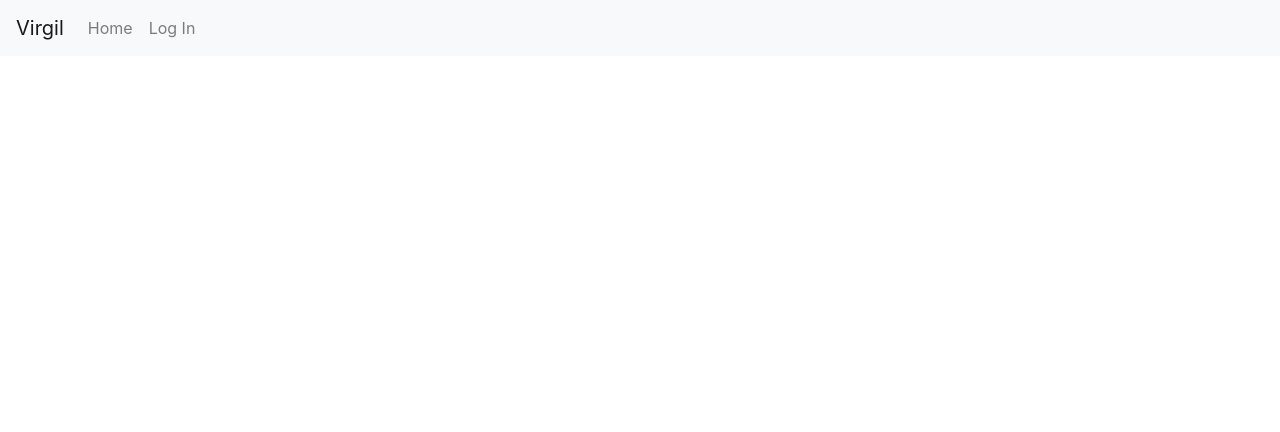
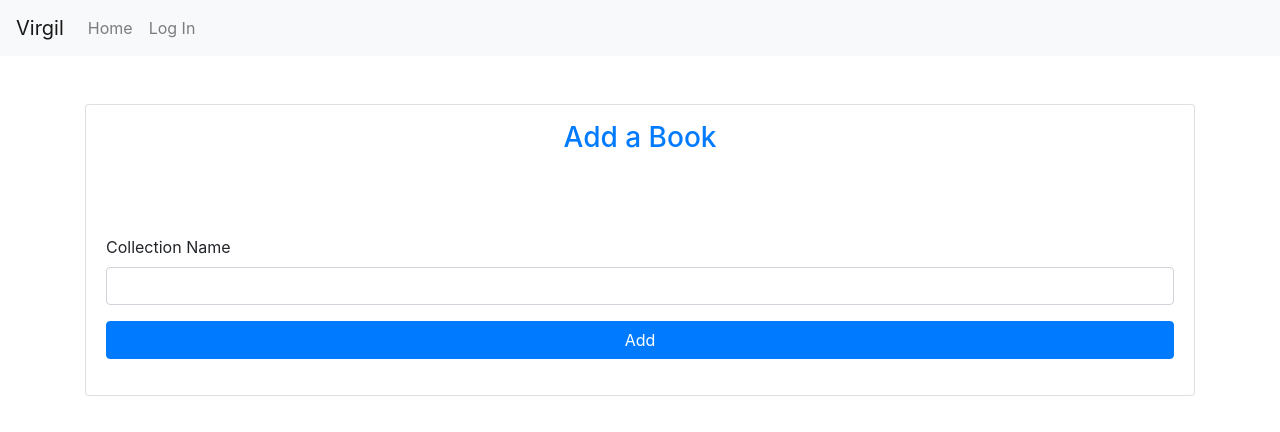
Before and after one commit to Swoffm/virgil, a React (Create React App) app in the folder VirgilWebApi/VirgilWebApi/client/: page /collection/add in a window 1280 px wide. Shown: the top 432 px of the page. Built offline with nearby package versions, Linux system fonts and the light colour scheme.

Commit message:
users can now create a new collection

```diff
--- a/VirgilWebApi/VirgilWebApi/client/src/components/Collection/Collection.js
+++ b/VirgilWebApi/VirgilWebApi/client/src/components/Collection/Collection.js
@@ -34,7 +34,7 @@ getCollection(parseInt(userId));
         <div className="container">
     <h1>Collection</h1>
     <p>
-      <Link to="/book/add">
+      <Link to="/collection/add">
       <Button color="primary">Create</Button>
       </Link>
     </p>
@@ -42,7 +42,6 @@ getCollection(parseInt(userId));
       <thead>
         <tr>
           <th>Collection Name</th>
-          <th># of Books</th>
         </tr>
       </thead>
       <tbody>
--- /dev/null
+++ b/VirgilWebApi/VirgilWebApi/client/src/components/Collection/CollectionForm.js
@@ -0,0 +1,65 @@
+import React, {useContext, useState, useEffect} from 'react';
+import {CollectionContext} from "../apiManager/CollectionApi";
+
+
+
+const CollectionForm = () => {
+
+    const {newCollection} = useContext(CollectionContext);
+    const userId = sessionStorage.getItem("id");
+    const [isLoading, setIsLoading] = useState(false);
+    const [collection, setCollection] =useState([]);
+
+
+    const handleFieldChange = evt => {
+        const stateToChange = { ...collection};
+        stateToChange[evt.target.id] = evt.target.value;
+        setCollection(stateToChange);
+
+    }
+
+
+    const newCollections = evt => {
+        evt.preventDefault();
+        if(collection.name = ""){
+            window.alert("Must input a name");
+        }
+
+        else {
+        setIsLoading(true);
+        //===============MAKE SURE TO ADD USERID TO THE OBJECT
+        const newCol = {
+            UserId: parseInt(userId),
+            Name: collection.Name
+        }
+            newCollection(newCol).then(() => {
+                window.location.href = "/collection"
+            });
+        }
+    }
+
+
+
+    return (
+        <div className="container pt-5">
+        <div className="card col-md12">
+            <h3 className="mt-3 text-primary text-center card-title">Add a Book</h3>
+            <form className="mt-5 card-body">
+                <div className="form-group">
+                    <label htmlFor="Name">Collection Name</label>
+                    <input className="form-control" id="Name" onChange={handleFieldChange}/>
+                </div>
+
+
+
+                <div className="form-group">
+                    <input type="button" value="Add" className="btn btn-primary btn-block" onClick={newCollections} />
+                </div>
+            </form>
+        </div>
+    </div>
+    )
+}
+
+
+export default CollectionForm;
--- a/VirgilWebApi/VirgilWebApi/client/src/components/apiManager/CollectionApi.js
+++ b/VirgilWebApi/VirgilWebApi/client/src/components/apiManager/CollectionApi.js
@@ -31,9 +31,19 @@ const CollectionApi = props => {
         })
     }
 
+    const newCollection = collection => {
+        return fetch(`${apiUrl}`, {
+            method: "POST",
+            headers: {
+                "Content-Type": "application/json"
+            },
+            body: JSON.stringify(collection)
+        })
+    }
+
 
 return (
-    <CollectionContext.Provider value={{getCollection, deleteCollection, collection }}>
+    <CollectionContext.Provider value={{getCollection, newCollection, deleteCollection, collection }}>
     {props.children}
 </CollectionContext.Provider>
 )
--- a/VirgilWebApi/VirgilWebApi/client/src/components/appView.js
+++ b/VirgilWebApi/VirgilWebApi/client/src/components/appView.js
@@ -10,6 +10,10 @@ import BookDetail from "./Books/BookDetail";
 import NewBookForm from "./Books/NewBookForm";
 import BookEdit from "./Books/BookEdit";
 import Collection from "./Collection/Collection";
+import CollectionForm from "./Collection/CollectionForm";
+
+
+
 
 export default function AppView() {
 
@@ -64,6 +68,10 @@ export default function AppView() {
                         <Collection />
                     </Route>
 
+                    <Route path="/collection/add" exact>
+                        <CollectionForm />
+                    </Route>
+
 
 
                 </Switch>
```
Also changed, not shown: 6 other files (tests, documents, lock files or other folders).
